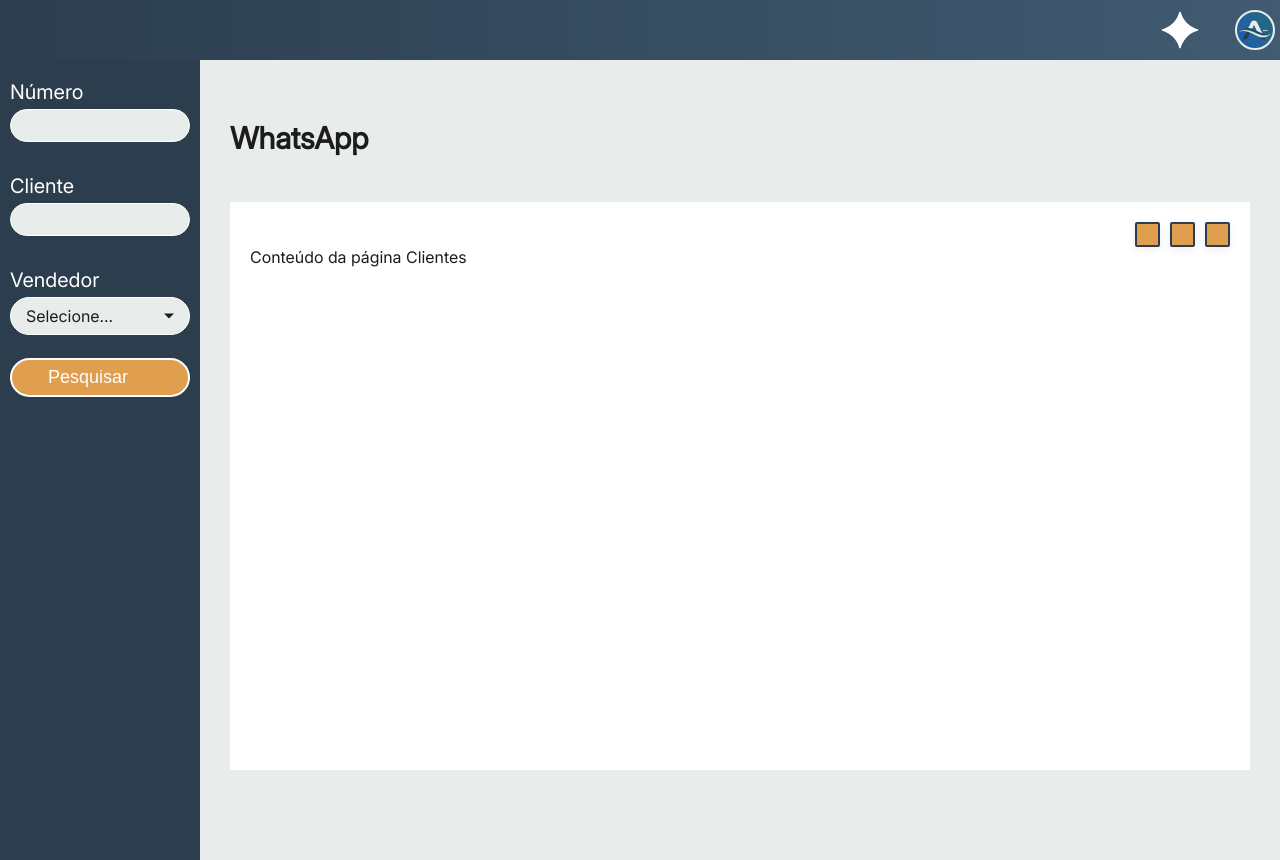
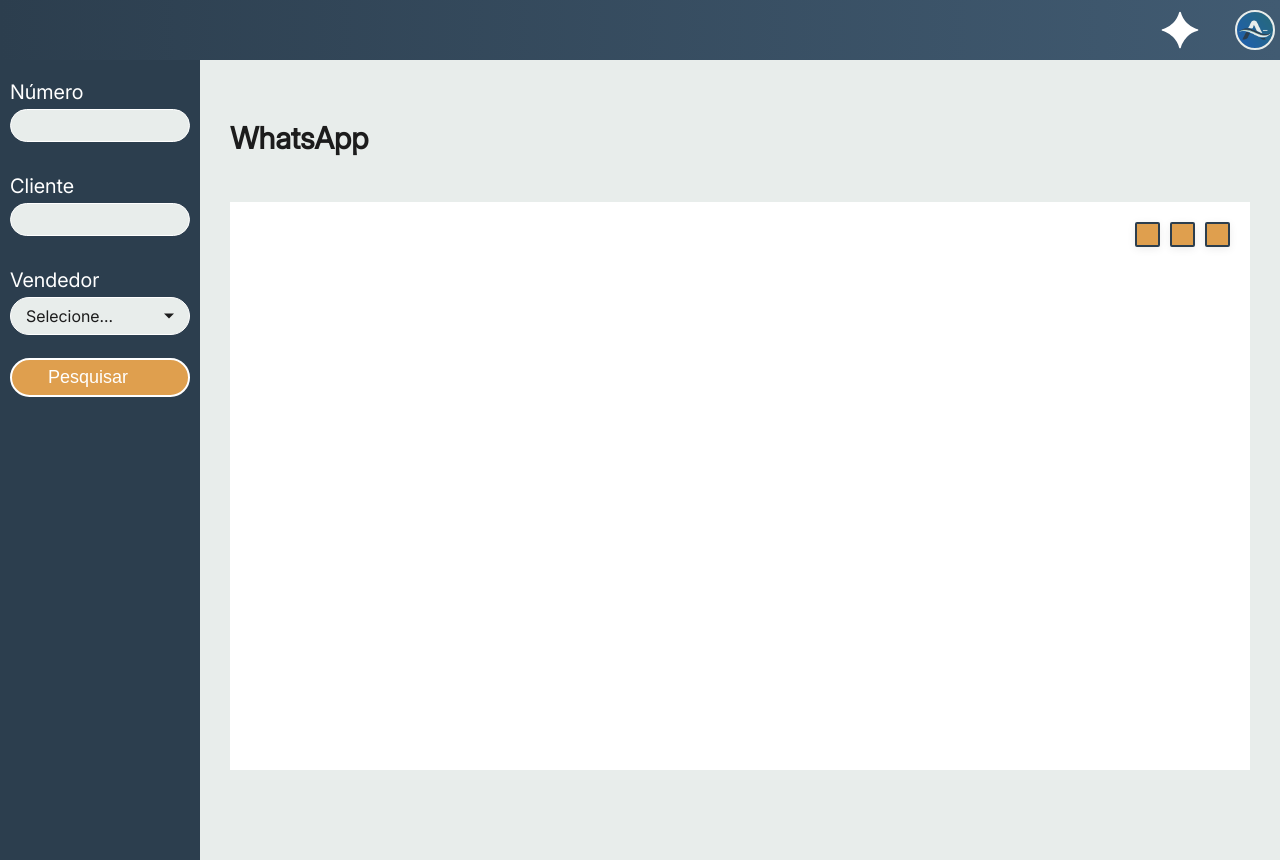
Before and after one commit to Larand26/Aminus, a React (Vite) app: page /#/whatsapp in a window 1280 px wide. Shown: the top 860 px of the page. Built offline with nearby package versions, Linux system fonts and the light colour scheme.

Commit message:
style: inicia componentes whatsapp

```diff
--- /dev/null
+++ b/src/components/whatsapp/ClientesWpp.jsx
@@ -0,0 +1,8 @@
+const ClientesWpp = () => {
+  return (
+    <>
+      <></>
+    </>
+  );
+};
+export default ClientesWpp;
--- /dev/null
+++ b/src/components/whatsapp/DashboardWpp.jsx
@@ -0,0 +1,8 @@
+const Dashboard = () => {
+  return (
+    <>
+      <></>
+    </>
+  );
+};
+export default Dashboard;
--- /dev/null
+++ b/src/components/whatsapp/MensagensWpp.jsx
@@ -0,0 +1,8 @@
+const MensagensWpp = () => {
+  return (
+    <>
+      <></>
+    </>
+  );
+};
+export default MensagensWpp;
--- a/src/pages/Whatsapp.jsx
+++ b/src/pages/Whatsapp.jsx
@@ -5,6 +5,10 @@ import BarraLateral from "../components/BarraLateral";
 import InputLabel from "../components/InputLabel";
 import SelectLabel from "../components/SelectLabel";
 import Content from "../components/Content";
+
+import ClientesWpp from "../components/whatsapp/ClientesWpp";
+import Dashboard from "../components/whatsapp/DashboardWpp";
+import MensagensWpp from "../components/whatsapp/MensagensWpp";
 
 import vendedoresJson from "../assets/json/vendedores.json";
 
@@ -54,13 +58,9 @@ const Whatsapp = () => {
           />
         </BarraLateral>
         <Content titulo="WhatsApp" pages={pages}>
-          {paginaAtiva === "clientes" && <div>Conteúdo da página Clientes</div>}
-          {paginaAtiva === "dashboard" && (
-            <div>Conteúdo da página Dashboard</div>
-          )}
-          {paginaAtiva === "mensagens" && (
-            <div>Conteúdo da página Mensagens</div>
-          )}
+          {paginaAtiva === "clientes" && <ClientesWpp />}
+          {paginaAtiva === "dashboard" && <Dashboard />}
+          {paginaAtiva === "mensagens" && <MensagensWpp />}
         </Content>
       </div>
     </>
```
